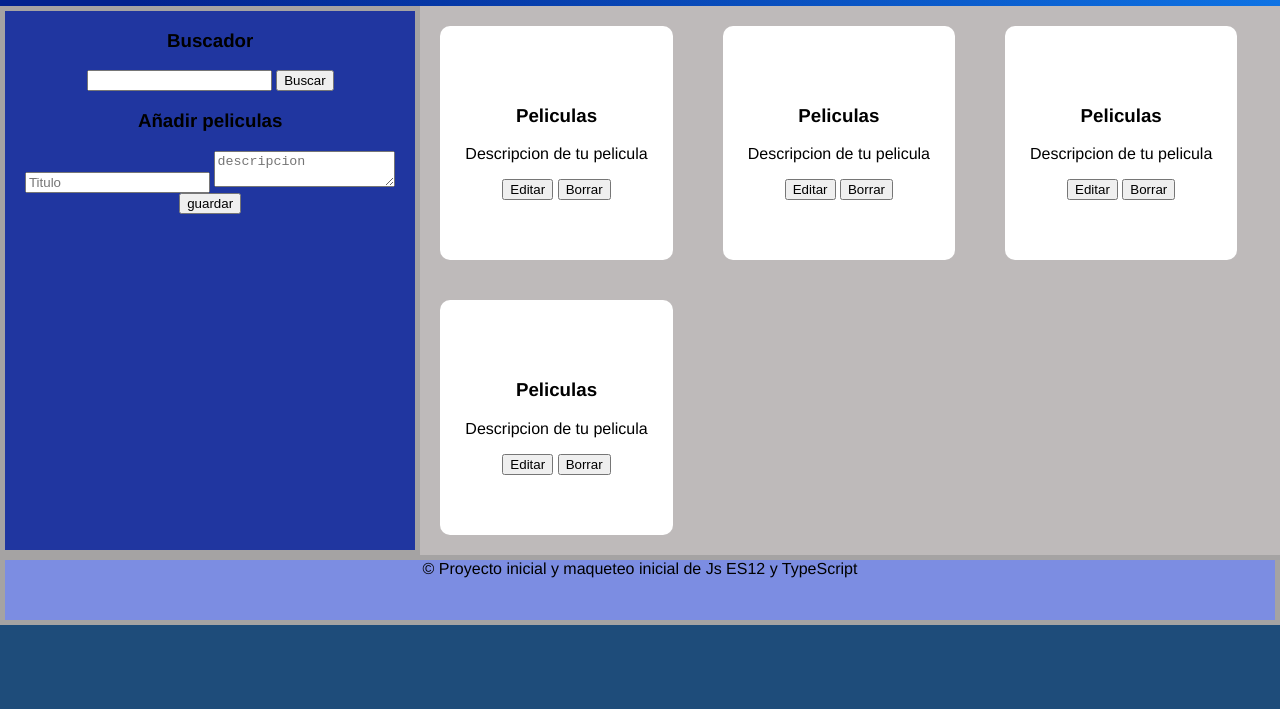
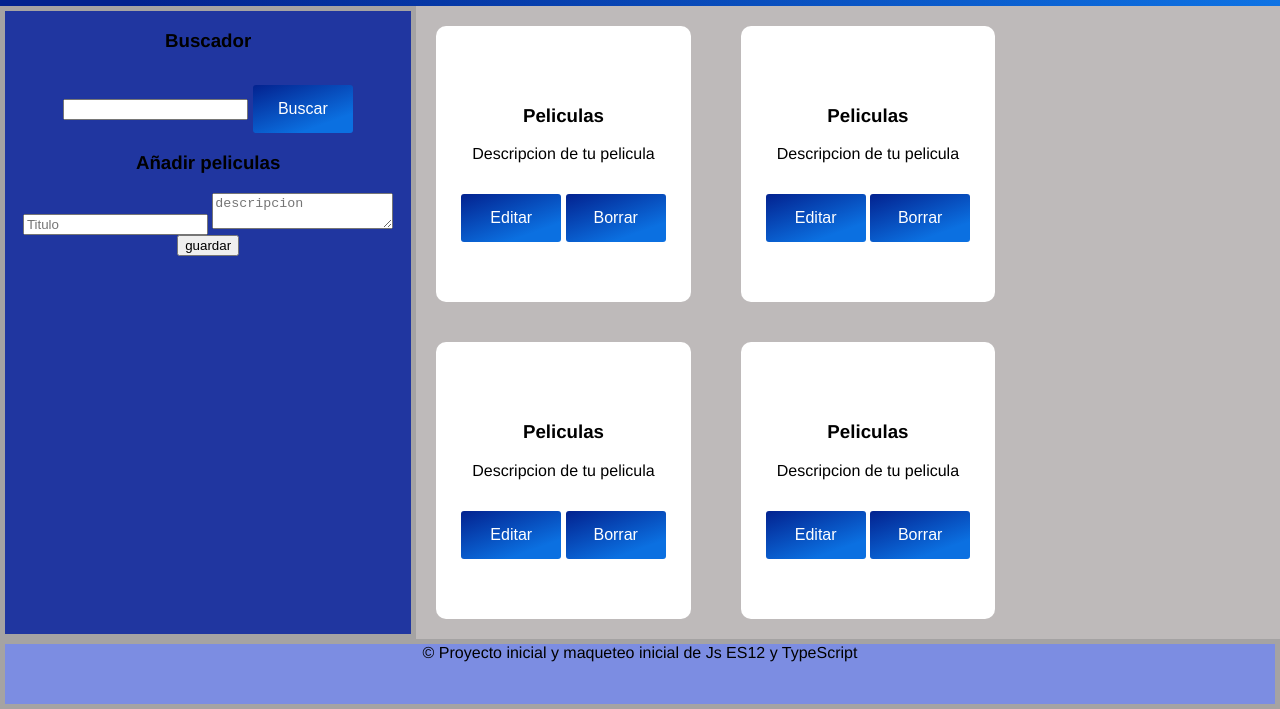
Before and after one commit to DiegoAndresMarmota/05-proyecto-react-01, a plain HTML site: page index.html in a window 1280 px wide. Shown: the part 164-873 px from the top of the page. Before the commit the page ends 800 px from the top, so only its background shows below. Drawn offline with Linux system fonts and the light colour scheme.

Commit message:
Estilos de los botones

```diff
--- a/css/styles.css
+++ b/css/styles.css
@@ -116,6 +116,32 @@ body {
     padding-left: 25px;
 }
 
+button,
+input[type="submit"]
+input[type="button"]{
+    width: 100px;
+    background: linear-gradient(160deg, #03228f 0%, #0b70e1 77%);
+    color: white;
+    border: 0;
+    outline: 0;
+    padding: 15px;
+    border-radius: 3px;
+    margin-top: 15px;
+    text-transform: capitalize;
+    font-size: 16px;
+    font-weight: 500;
+    cursor: pointer;
+    transition: all 300ms;
+}
+
+.peli-item .edit:hover{
+    background: rgb(235, 137, 10);
+}
+
+.peli-item .delete:hover{
+    background: rgb(221, 8, 8);
+}
+
 .lateral{
     grid-area: lateral;
     border: 5px solid rgb(165, 163, 163);
```
